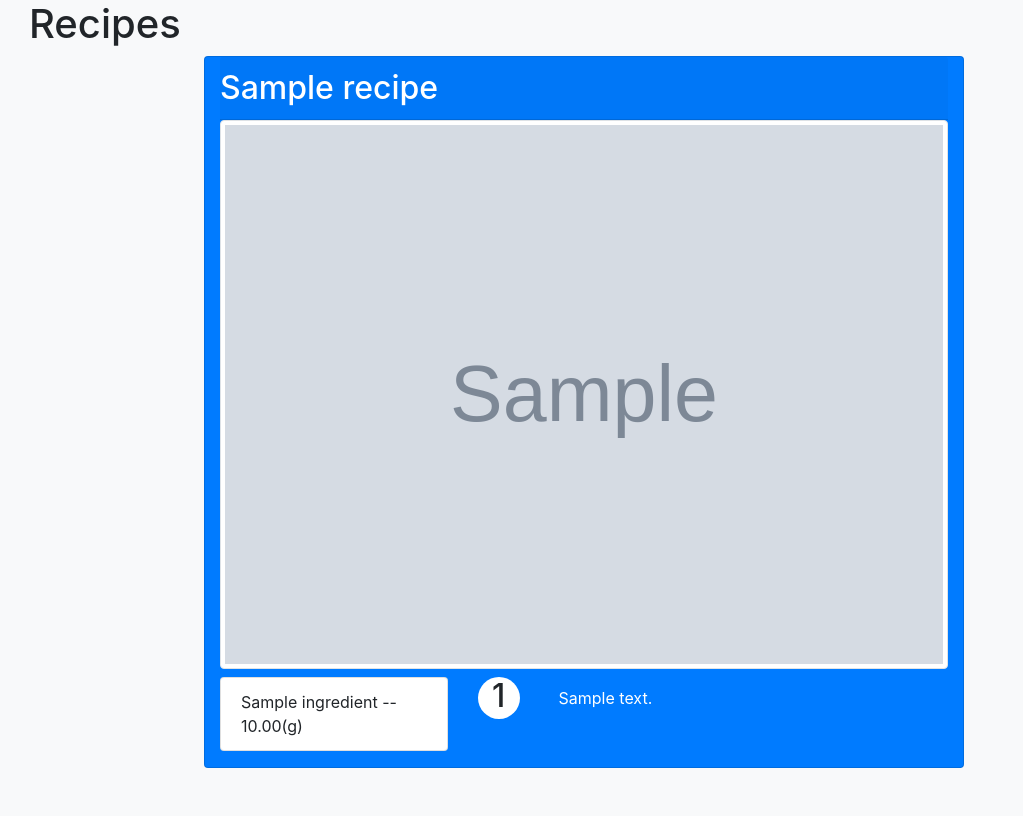
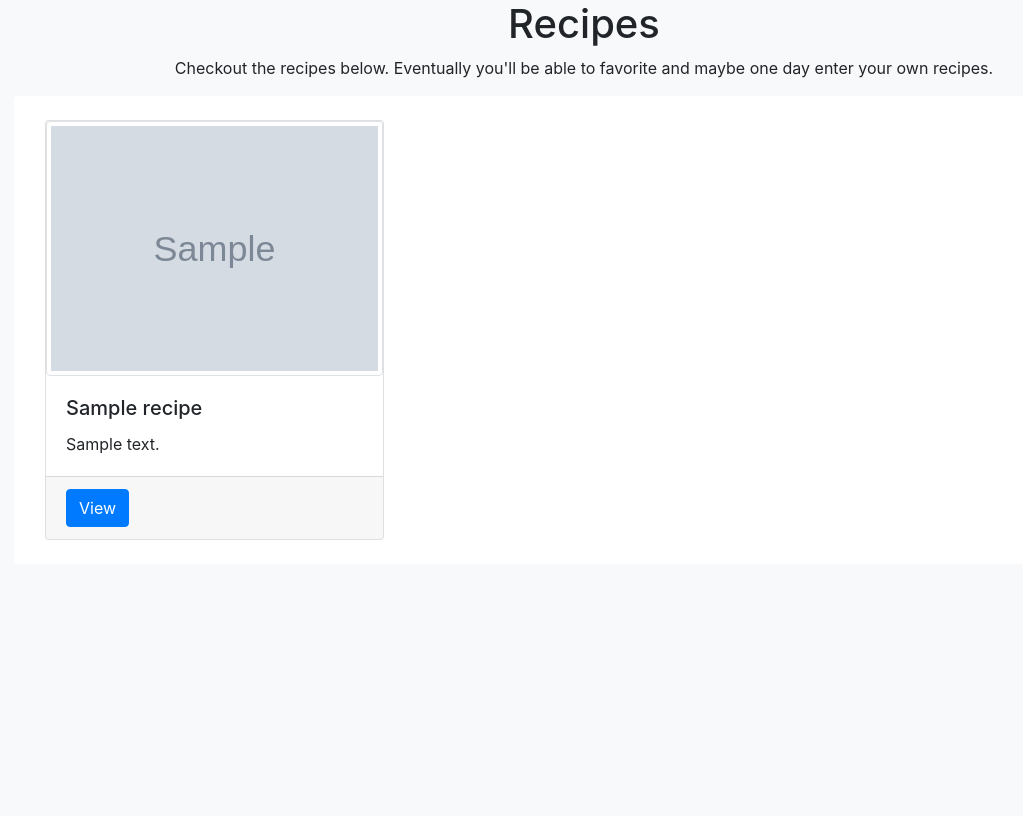
Before and after one commit to garrypolley/recipe_app, a Django app: template recipe/templates/recipe/recipe_list.html in a window 1280 px wide. Shown: the whole page, without its empty margins (56-1079 px from the left). After the commit the page ends 540 px from the top, so only its background shows below. Run offline with Django 3.2, Linux system fonts and the light colour scheme; the template is opened without the code that fills it: values that come from a table or form of the project are taken from there, others are empty; tables that the repository leaves empty hold one stand-in row (values such as "Sample post"); grey boxes marked "Sample" are stand-in pictures; some libraries are stand-ins or nearby versions.

Commit message:
Add a detail view and make base site a little prettier

```diff
--- a/recipe/templates/recipe/recipe_list.html
+++ b/recipe/templates/recipe/recipe_list.html
@@ -4,40 +4,35 @@
 
 
 {% block 'body' %}
-<h1>Recipes</h1>
+<div class="row text-center">
+    <div class="col">
+        <h1>Recipes</h1>
+        <p>
+            Checkout the recipes below. Eventually you'll be able to favorite and
+            maybe one day enter your own recipes.
+        </p>
+    </div>
+</div>
 
- {% for recipe in object_list %}
-    <div class="row justify-content-center">
-    <div class="card bg-primary col-sm-12 col-md-8 pb-3">
-        <h2 class="card-header text-white pl-0">{{recipe.name}}</h2>
-        {% if recipe.final_product_photo %}
-            <img class="align-self-center card-img-top img-thumbnail rounded" src="{{recipe.final_product_photo.url}}" alt="Final {{ recipe.name }}">
-        {% endif %}
-        <div class="card-text">
-        <div class="row ml-0 mr-0 mt-2">
-            <ul class="list-group col-md-4 col-sm-12">
-                {% for ingredient in recipe.ingredient_set.all %}
-                    <li class="list-group-item">
-                        {{ingredient.name}} -- {{ingredient.amount}}({{ingredient.unit}})
-                    </li>
-                {% endfor %}
-            </ul>
-            <div class="col">
-            {% for step in recipe.recipestep_set.all %}
-                <div class="row align-items-center">
-                    <div class="col-2 text-center">
-                        <p class="bg-white text-black h2 m-0 p-0" style="height: 42px; width: 42px; border-radius: 50%;">{{ forloop.counter }}</p>
-                    </div>
-                    <p class="text-white col m-0">
-                        {{step.description}}
-                    </p>
-                </div>
-            {% endfor %}
+<div class="card-deck row bg-white p-3 pt-4 pb-4 rounded">
+{% for recipe in object_list %}
+    <div class="col-md-4 col-12">
+        <div class="card m-0">
+            {% if recipe.final_product_photo %}
+            <a href="{% url 'recipe_detail' recipe.uuid %}">
+            <img class="card-img-top img-thumbnail rounded" src="{{recipe.final_product_photo.url}}" alt="Final {{ recipe.name }}">
+            </a>
+            {% endif %}
+            <div class="card-body">
+                <h5 class="card-title">{{ recipe.name }}</h5>
+                <p class="card-text">{{recipe.description}}</p>
+            </div>
+            <div class="card-footer">
+                <a href="{% url 'recipe_detail' recipe.uuid %}" class="btn btn-primary">View</a>
             </div>
         </div>
-        </div>
     </div>
-    </div>
- {% endfor %}
+{% endfor %}
+</div>
 
 {% endblock 'body' %}
--- a/recipe/views.py
+++ b/recipe/views.py
@@ -1,5 +1,6 @@
 from django.shortcuts import render
 from django.views.generic import ListView
+from django.views.generic.detail import DetailView
 
 from .models import Recipe
 
@@ -7,3 +8,8 @@ from .models import Recipe
 class RecipeListView(ListView):
     queryset = Recipe.objects.all().prefetch_related('ingredient_set', 'recipestep_set')
     paginate_by = 10
+
+
+class RecipeDetailView(DetailView):
+    model = Recipe
+    context_object_name = 'recipe'
--- a/recipe_app/urls.py
+++ b/recipe_app/urls.py
@@ -18,9 +18,10 @@ from django.conf import settings
 from django.urls import path
 from django.conf.urls.static import static
 
-from recipe.views import RecipeListView
+from recipe.views import RecipeListView, RecipeDetailView
 
 urlpatterns = [
     path('admin/', admin.site.urls),
-    path('recipe/', RecipeListView.as_view(), name="recipe_list"),
+    path('', RecipeListView.as_view(), name="recipe_list"),
+    path('<pk>/', RecipeDetailView.as_view(), name="recipe_detail"),
 ] + static(settings.MEDIA_URL, document_root=settings.MEDIA_ROOT)
```
Also changed, not shown: recipe/templates/recipe/recipe_detail.html (added, +37 -0 lines), readme.md.
